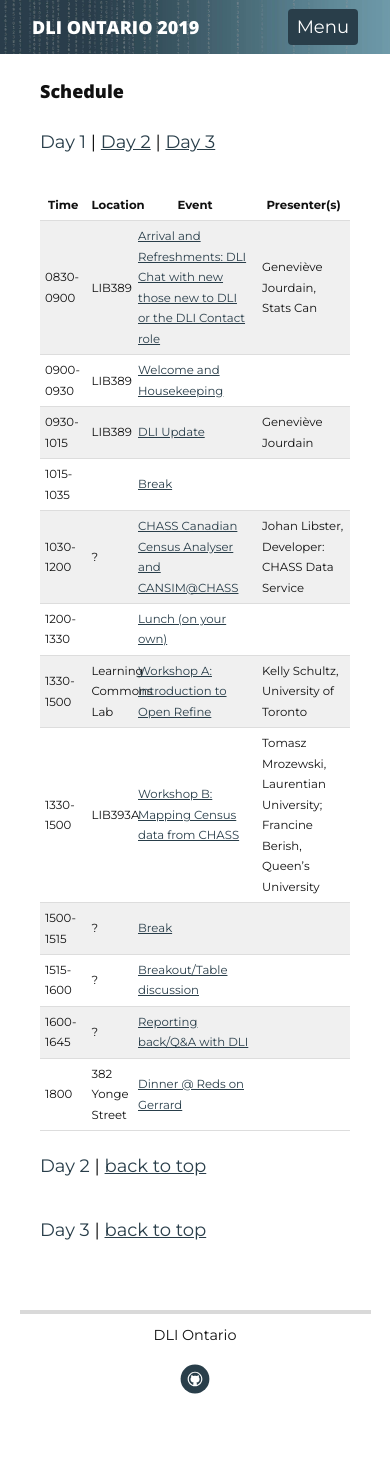
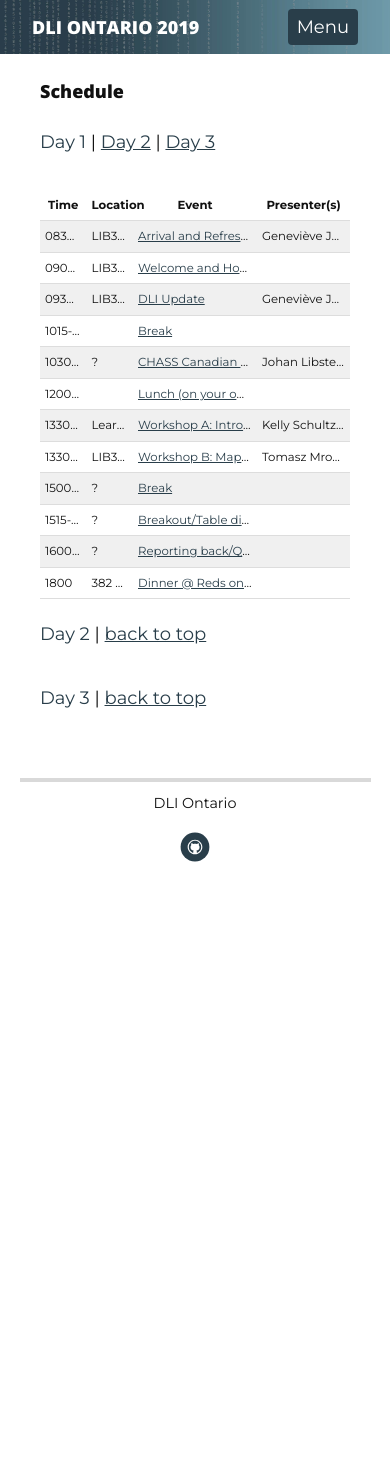
Before and after one commit to DLIOntario/dliontario.github.io, a Jekyll site: the page built from schedule.md, in a window 390 px wide. Built offline with Jekyll 4.4.1, drawn with Linux system fonts in a browser that asks for light colours; nearby versions of some CDN libraries; after the commit the page ends 935 px from its top, so only the background shows below that.

Commit message:
trying to correct mobile text sizing

```diff
--- a/assets/css/style.css
+++ b/assets/css/style.css
@@ -500,9 +500,12 @@ th{
 	}
 }
 
-@media screen and (max-width: 60px) {
-	table{
-	font-size:.75em;
+@media screen and (max-width: 600px) {
+	td {
+    max-width: 0;
+    overflow: hidden;
+    text-overflow: ellipsis;
+    white-space: nowrap;
 	}
 }
 
```
